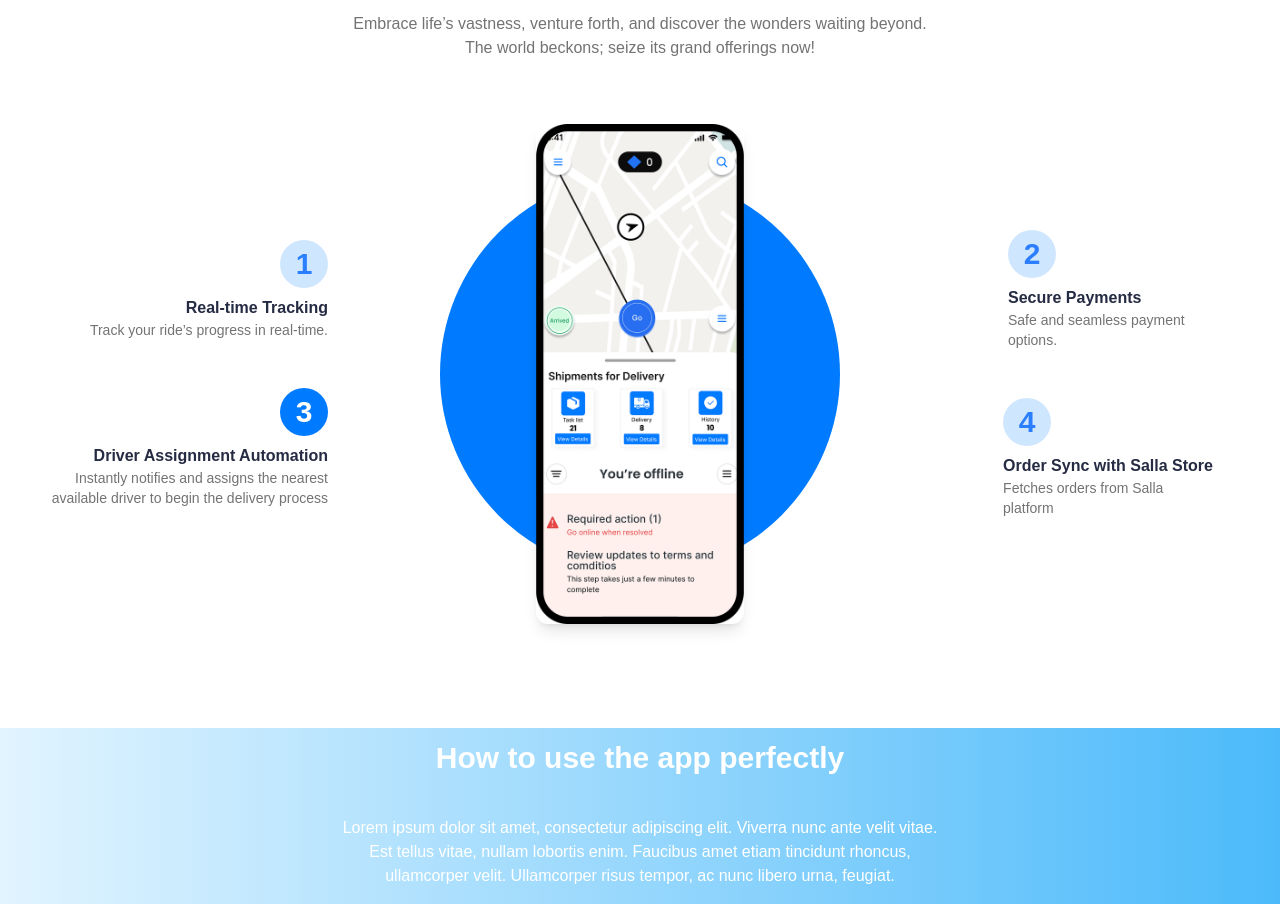
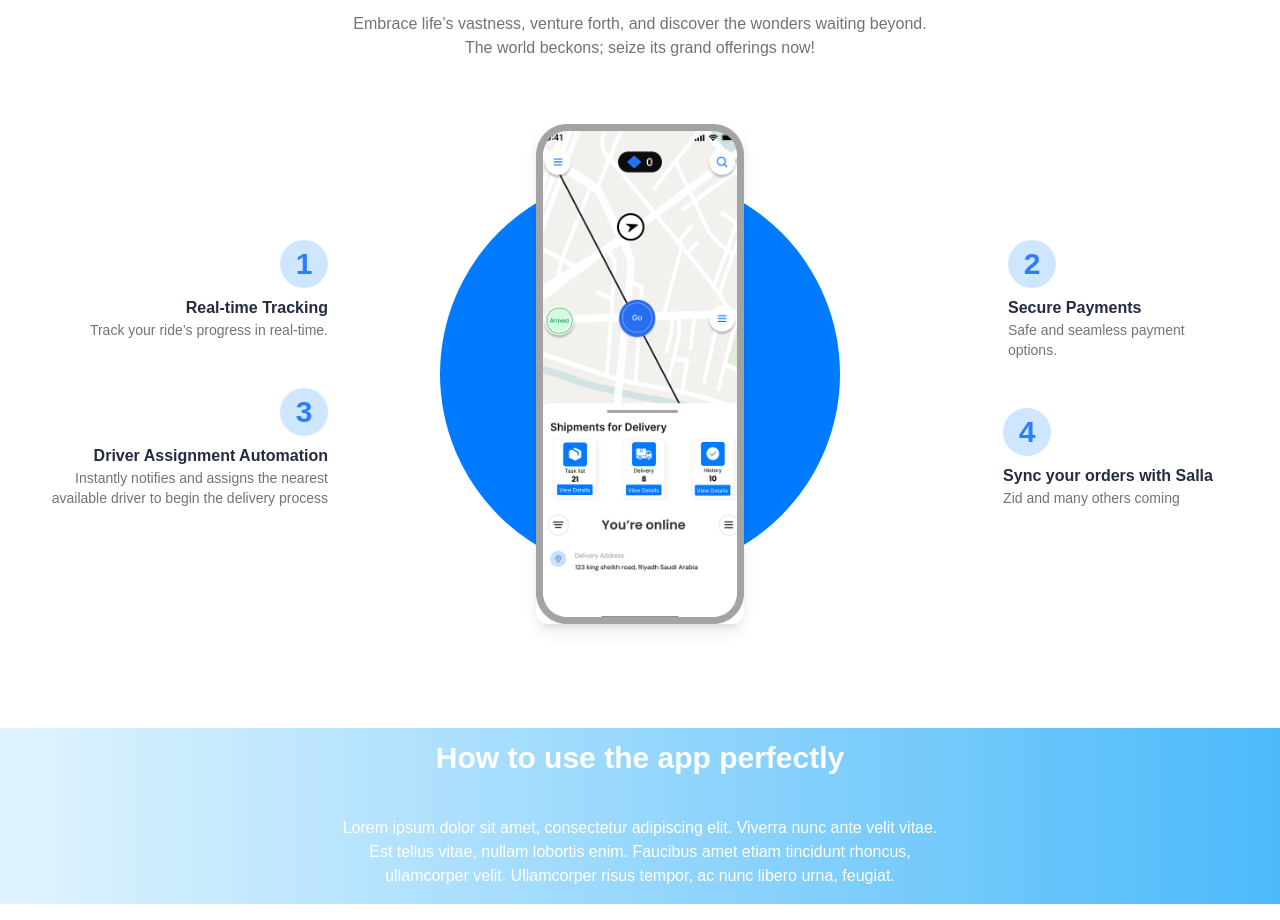
Before and after one commit to has673/sareen, a Next.js app: page / in a window 1280 px wide. Shown: the part 860-1780 px from the top of the page. Built offline with nearby package versions, Linux system fonts and the light colour scheme.

Commit message:
chnaged made updates

```diff
--- a/Components/Header.js
+++ b/Components/Header.js
@@ -51,12 +51,12 @@ export default function Header() {
             <Link href="/" onClick={() => setMenuOpen(false)}>
               Home
             </Link>
-            <a href="#how-it-works" onClick={() => setMenuOpen(false)}>
-              How It works
-            </a>
-            <a href="#team" onClick={() => setMenuOpen(false)}>
-              Team
-            </a>
+            <Link href="/Services" onClick={() => setMenuOpen(false)}>
+              Services
+            </Link>
+            <Link href="/" onClick={() => setMenuOpen(false)}>
+              About Us
+            </Link>
             <Link href="/Contact" onClick={() => setMenuOpen(false)}>
               Contact Us
             </Link>
--- a/Components/Works.js
+++ b/Components/Works.js
@@ -19,8 +19,8 @@ const features = [
   },
   {
     id: 4,
-    title: "Order Sync with Salla Store",
-    desc: "Fetches orders from Salla platform",
+    title: "Sync your orders with Salla",
+    desc: "Zid and many others coming",
   },
 ];
 
@@ -49,11 +49,7 @@ export default function Works() {
               .filter((_, i) => i === 0 || i === 2)
               .map((f) => (
                 <div key={f.id}>
-                  <div
-                    className={`w-12 h-12 flex items-center justify-center text-blue-500 text-2xl md:text-3xl font-bold mb-2 rounded-full mx-auto lg:ml-auto lg:mr-0 ${
-                      f.id === 3 ? "bg-[#007BFF] text-white" : "bg-[#CFE6FF]"
-                    }`}
-                  >
+                  <div className="w-12 h-12 flex items-center justify-center text-blue-500 text-2xl md:text-3xl font-bold mb-2 rounded-full mx-auto lg:ml-auto lg:mr-0  bg-[#CFE6FF] hover:bg-[#007BFF] hover:text-white cursor-pointer">
                     {f.id}
                   </div>
                   <h3 className="text-base text-[#252B42] font-bold">
@@ -71,7 +67,7 @@ export default function Works() {
             <div className="z-10">
               <div className="relative z-10">
                 <Image
-                  src="/images/works.png"
+                  src="/screen.png"
                   alt="App Mockup"
                   width={390}
                   height={500}
@@ -87,7 +83,7 @@ export default function Works() {
               .filter((_, i) => i === 1 || i === 3)
               .map((f) => (
                 <div key={f.id}>
-                  <div className="w-12 h-12 flex items-center justify-center text-blue-500 text-2xl md:text-3xl font-bold mb-2 bg-[#CFE6FF] rounded-full mx-auto lg:mx-0">
+                  <div className="w-12 h-12 flex items-center justify-center text-blue-500 text-2xl md:text-3xl font-bold mb-2 bg-[#CFE6FF] hover:bg-[#007BFF] hover:text-white rounded-full mx-auto lg:mx-0 cursor-pointer">
                     {f.id}
                   </div>
                   <h3 className="text-base text-[#252B42] font-bold">
```
Also changed, not shown: public/mobile.png (added), public/screen.png (added).
